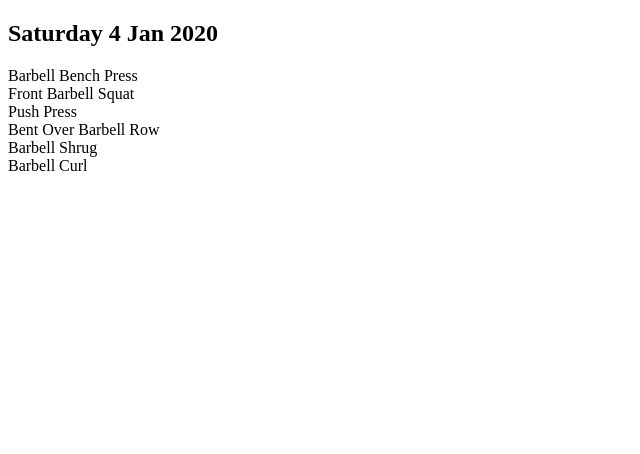
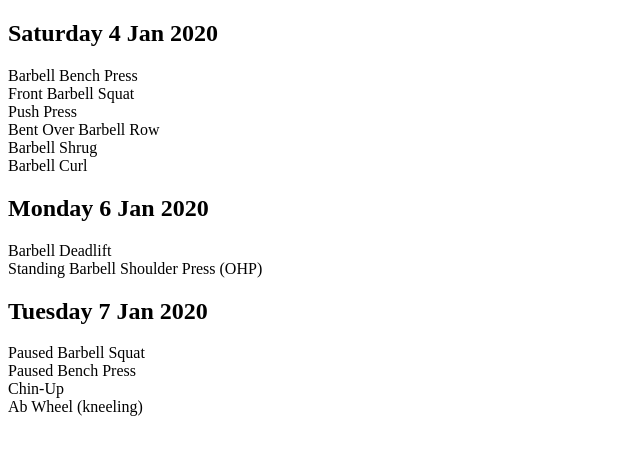
Before and after one commit to oncsp85/fitoclone, a React (Create React App) app: page / in a window 1280 px wide. Shown: the top 454 px of the page, without its empty margins (0-640 px from the left). Built offline with nearby package versions, Linux system fonts and the light colour scheme.

Commit message:
map through list of workouts to show all

```diff
--- a/src/Components/MainView.js
+++ b/src/Components/MainView.js
@@ -216,7 +216,15 @@ const MainView = () => {
 
   return (
     <div className="main-view">
-      <Workout currentWorkout={ workouts[0] } />
+      {
+        workouts.map(workout => {
+          return (
+            <Workout
+              key={ `${workout.date.$date}_${workout.workout_id}` }
+              currentWorkout={ workout }
+            />);
+        })
+      }
       {/* <WorkoutSelector oldestDate={ new Date(2012, 8, 4) } /> */}
     </div>
   );
```
